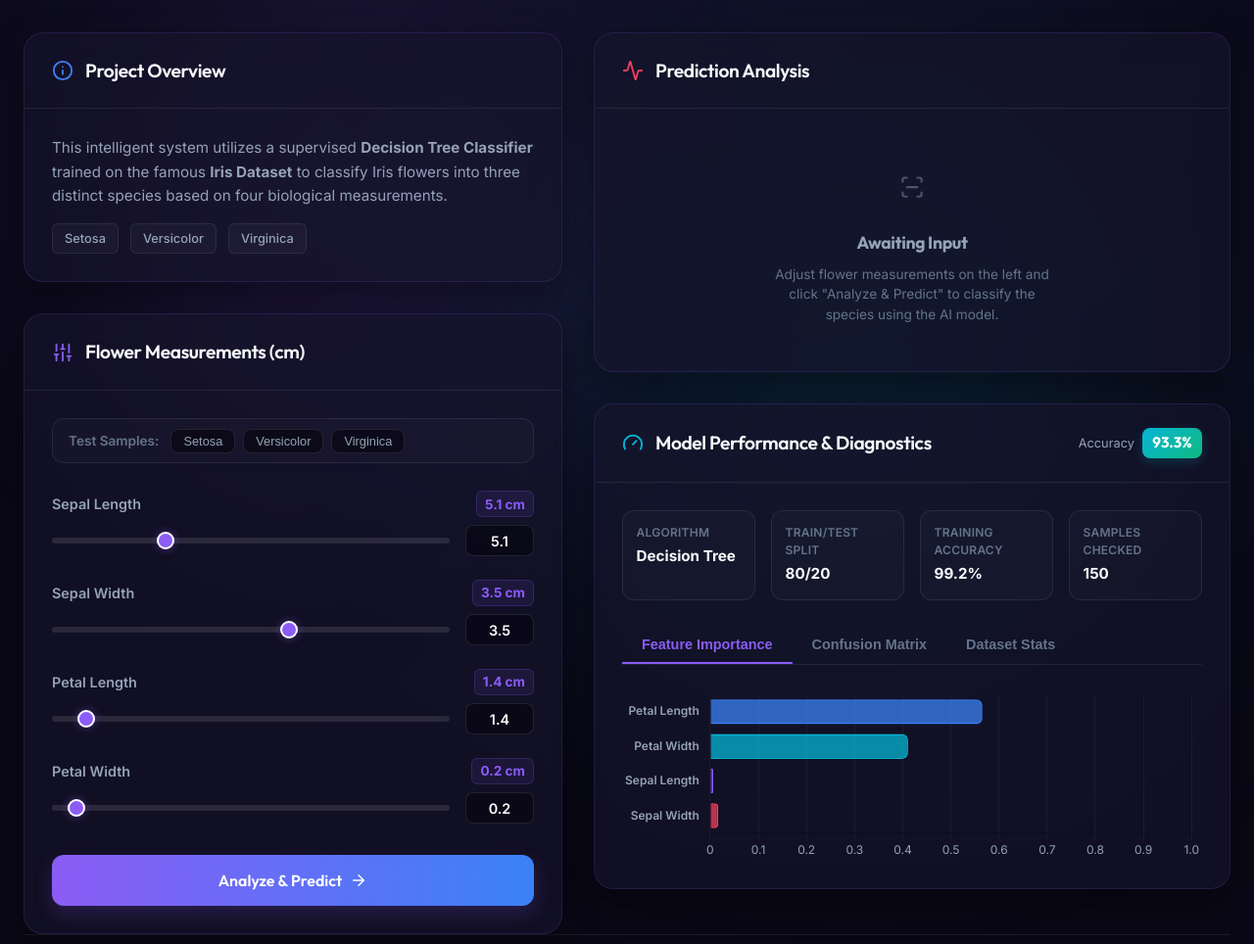
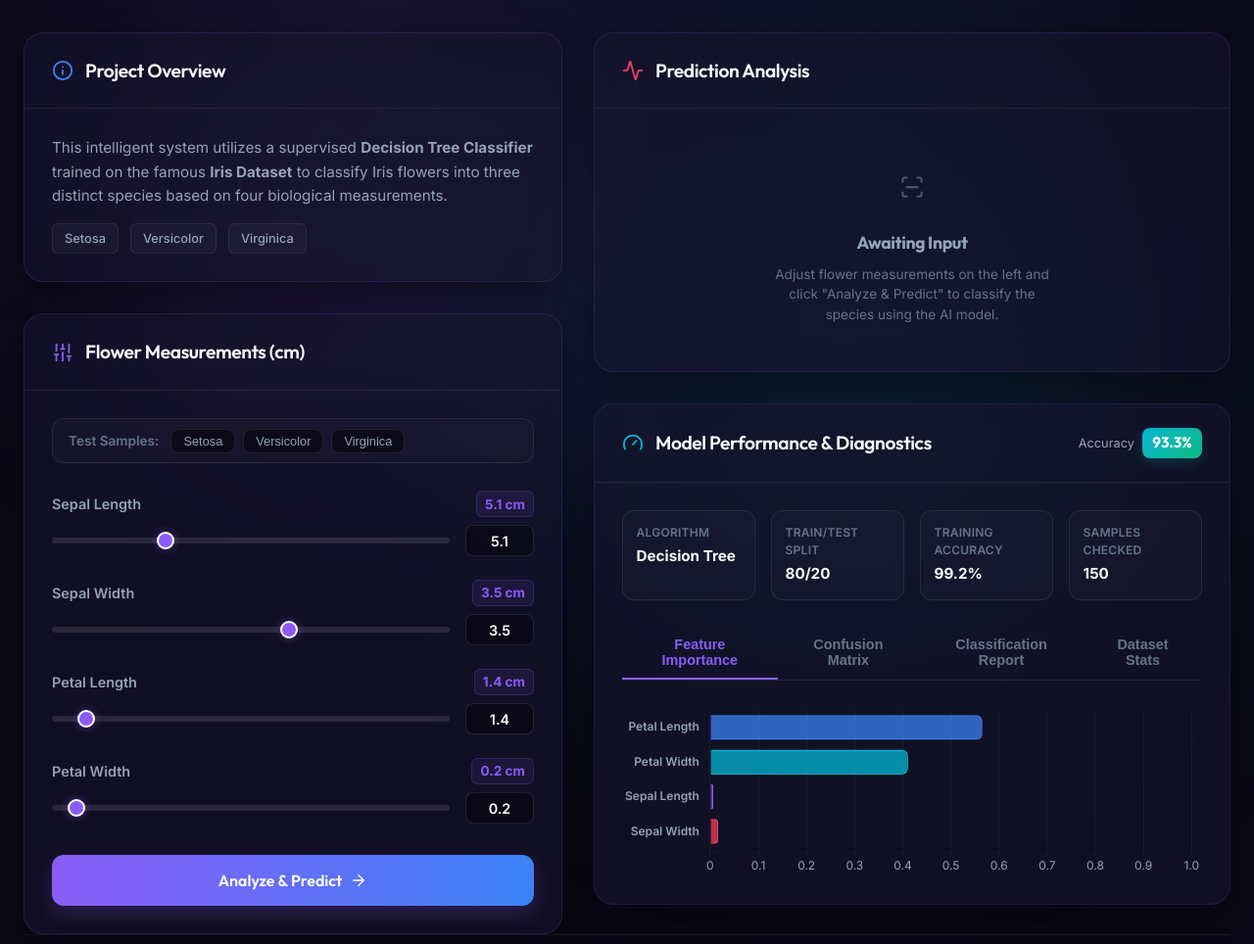
Before and after one commit to abakaushik-lgtm/DataClassificationUsingAI, a Flask app: page / in a window 1280 px wide. Shown: the part 128-1092 px from the top of the page at 98% size. Run offline with Flask 3, Linux system fonts and the light colour scheme.

Commit message:
Enhance diagnostics with Classification Report and add UI screenshots to README

```diff
--- a/static/script.js
+++ b/static/script.js
@@ -155,7 +155,10 @@ document.addEventListener("DOMContentLoaded", () => {
         // 4. Render Heatmapped Confusion Matrix
         renderConfusionMatrix(metadata.confusion_matrix, metadata.target_names);
 
-        // 5. Populate Dataset Statistics Table
+        // 5. Populate Classification Report Table
+        renderClassificationReport(metadata.classification_report);
+
+        // 6. Populate Dataset Statistics Table
         renderDatasetStats(metadata.dataset_stats);
     };
 
@@ -290,6 +293,45 @@ document.addEventListener("DOMContentLoaded", () => {
                 cell.title = `Actual: ${targetNames[rIdx].toUpperCase()}, Predicted: ${targetNames[cIdx].toUpperCase()} (${value} samples)`;
                 container.appendChild(cell);
             });
+        });
+    };
+
+    const renderClassificationReport = (report) => {
+        const tbody = document.querySelector("#classification-report-table tbody");
+        if (!tbody) return;
+
+        tbody.innerHTML = "";
+
+        const classesToDisplay = ["setosa", "versicolor", "virginica", "macro avg", "weighted avg"];
+
+        classesToDisplay.forEach(classKey => {
+            const classMetrics = report[classKey];
+            if (!classMetrics) return;
+
+            const row = document.createElement("tr");
+
+            // Format class labels for readability
+            let displayName = classKey;
+            if (classKey === "setosa" || classKey === "versicolor" || classKey === "virginica") {
+                displayName = classKey.charAt(0).toUpperCase() + classKey.slice(1);
+            } else if (classKey === "macro avg") {
+                displayName = "Macro Average";
+            } else if (classKey === "weighted avg") {
+                displayName = "Weighted Average";
+            }
+
+            // Bold averages for design separation
+            const isAvg = classKey.includes("avg");
+            const boldStyle = isAvg ? ' style="font-weight: 700; background: rgba(255,255,255,0.015);"' : "";
+
+            row.innerHTML = `
+                <td${boldStyle}>${displayName}</td>
+                <td${boldStyle}>${(classMetrics.precision * 100).toFixed(1)}%</td>
+                <td${boldStyle}>${(classMetrics.recall * 100).toFixed(1)}%</td>
+                <td${boldStyle}>${(classMetrics["f1-score"] * 100).toFixed(1)}%</td>
+                <td${boldStyle}>${classMetrics.support}</td>
+            `;
+            tbody.appendChild(row);
         });
     };
 
--- a/templates/index.html
+++ b/templates/index.html
@@ -242,6 +242,7 @@
                             <div class="tabs-header">
                                 <button class="tab-btn active" data-tab="tab-importance">Feature Importance</button>
                                 <button class="tab-btn" data-tab="tab-matrix">Confusion Matrix</button>
+                                <button class="tab-btn" data-tab="tab-report">Classification Report</button>
                                 <button class="tab-btn" data-tab="tab-stats">Dataset Stats</button>
                             </div>
 
@@ -261,6 +262,27 @@
                                             <!-- Managed dynamically via JS -->
                                             <div class="matrix-loading">Loading metrics...</div>
                                         </div>
+                                    </div>
+                                </div>
+
+                                <!-- Classification Report Tab -->
+                                <div class="tab-panel" id="tab-report">
+                                    <div class="table-wrapper">
+                                        <table class="stats-table" id="classification-report-table">
+                                            <thead>
+                                                <tr>
+                                                    <th>Class Name</th>
+                                                    <th>Precision</th>
+                                                    <th>Recall</th>
+                                                    <th>F1-Score</th>
+                                                    <th>Support</th>
+                                                </tr>
+                                            </thead>
+                                            <tbody>
+                                                <!-- Filled dynamically via JS -->
+                                                <tr><td colspan="5" style="text-align: center;">Loading report...</td></tr>
+                                            </tbody>
+                                        </table>
                                     </div>
                                 </div>
 
```
Also changed, not shown: README.md, static/screenshot.png (added).
